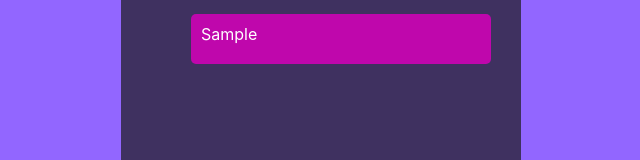
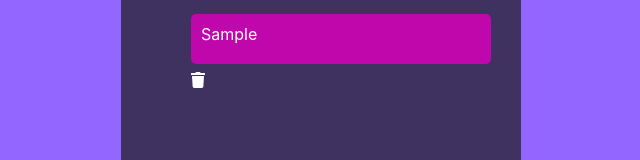
Before and after one commit to Nkeoualionel/To-Do-App-In-React, a React (Create React App) app: page / in a window 1280 px wide. Both pictures are taken after typing "Sample" into the empty fields and a click on the button "ADD". Shown: the part 136-296 px from the top of the page, without its empty margins (319-959 px from the left). Built offline with nearby package versions, Linux system fonts and the light colour scheme.

Commit message:
implemented fontaweme

```diff
--- a/src/components/ListItems.js
+++ b/src/components/ListItems.js
@@ -1,5 +1,6 @@
 import React from 'react';
 import ListItem from '../ListItem.css'
+import { FontAwesomeIcon } from '@fortawesome/react-fontawesome'
 
 function ListItems(props) {
 
@@ -10,6 +11,9 @@ function ListItems(props) {
 
           return <div className="list" key="item.key">
                       <p>{item.text}</p>
+                      <span>
+                        <FontAwesomeIcon className="faicons" icon='trash'/>
+                      </span>
                  </div>
 
          })
```
